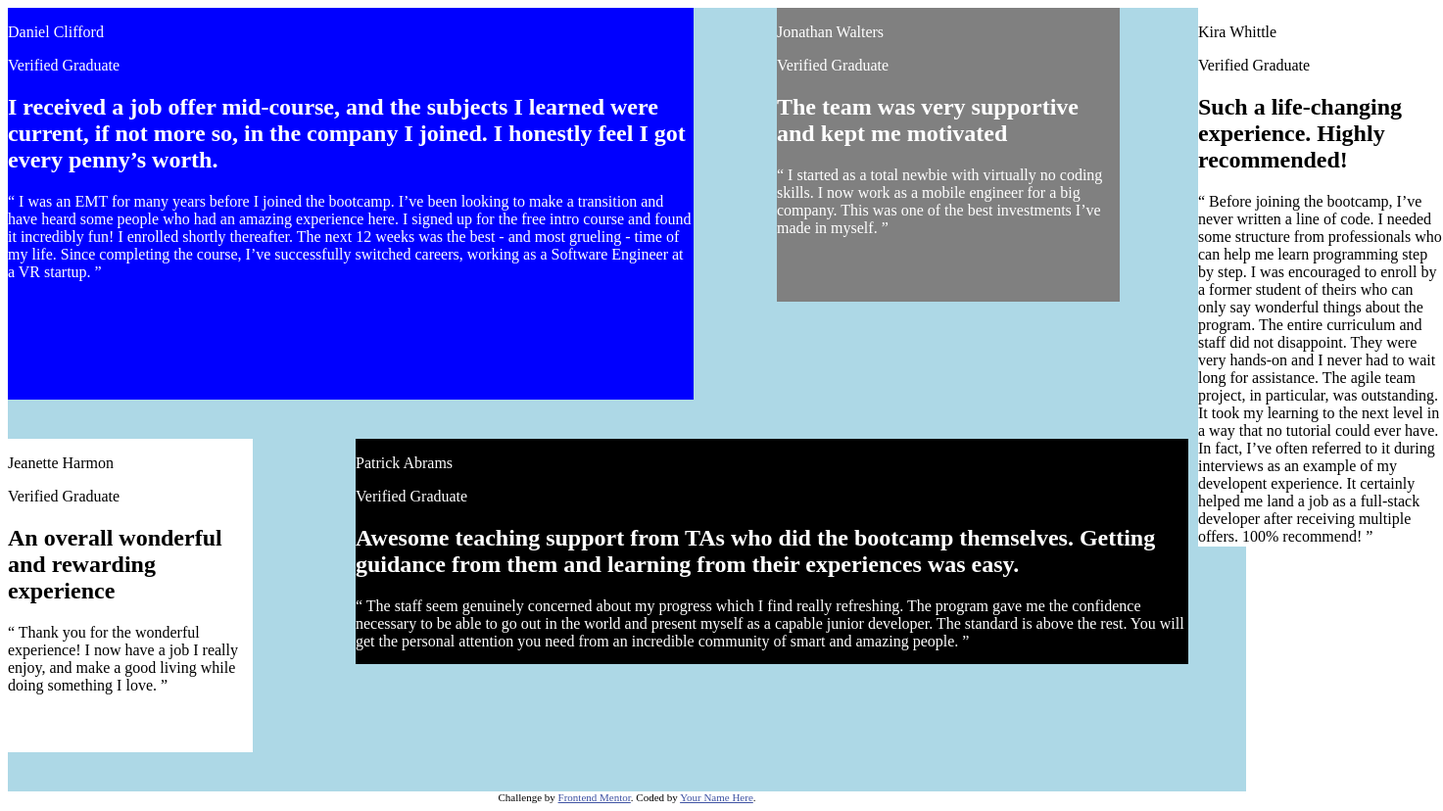
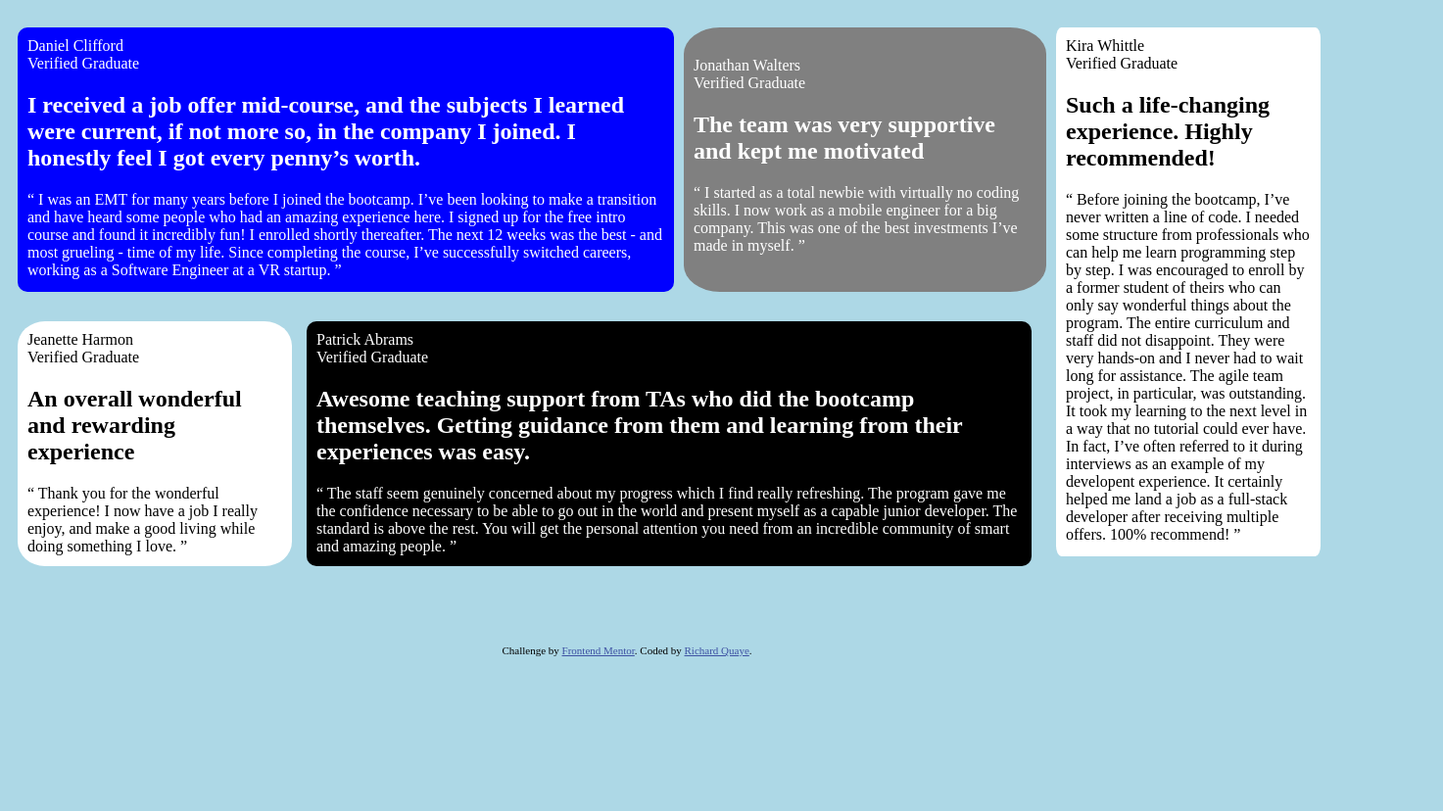
Before and after one commit to Richqhae/testimonials-grid-section-main, a plain HTML site: page index.html in a window 1280 px wide. Shown: the whole page at 98% size, 1473 px wide, since content can reach past the window. After the commit the page ends 800 px from the top, so only its background shows below. Drawn offline with Linux system fonts and the light colour scheme.

Commit message:
updatel commit

```diff
--- a/index.html
+++ b/index.html
@@ -7,7 +7,7 @@
   <link rel="icon" type="image/png" sizes="32x32" href="./images/favicon-32x32.png">
   <link rel="stylesheet" href="styles.css">
 
-  <title>Frontend Mentor | [Challenge Name Here]</title>
+  <title>Frontend Mentor | Testimonial Grid </title>
 
   <!-- Feel free to remove these styles or customise in your own stylesheet 👍 -->
   <style>
@@ -108,7 +108,7 @@
 
   <div class="attribution">
     Challenge by <a href="https://www.frontendmentor.io?ref=challenge" target="_blank">Frontend Mentor</a>.
-    Coded by <a href="#">Your Name Here</a>.
+    Coded by <a href="#">Richard Quaye</a>.
   </div>
 </body>
 </html>
--- a/styles.css
+++ b/styles.css
@@ -1,7 +1,7 @@
+body{
+    background-color: lightblue;
+}
 .container {
-    background-color: lightblue;
-    width: 100%;
-    height: 100vh;
     display: grid;
     grid-template-columns: repeat(4, 1fr);
     gap: 10px;
@@ -11,42 +11,62 @@
 .con1 {
     background-color: blue;
     color: white;
-    width: 700px;
-    height: 400px;
+    width: 650px;
+    height: 250px;
+    border-radius: 10px;
     grid-column: 1/3;
     grid-row: 1/3;
+    margin: 20px 20px 20px 10px;
+    padding: 10px;
+
 }
 
 .con2 {
     background-color: gray;
     color: white;
     width: 350px;
-    height: 300px;
+    height: 230px;
+    border-radius: 10%;
     grid-column: 3;
     grid-row: 1/3;
+    margin: 20px 20px 20px -20px;
+    padding: 30px 10px 10px 10px;
 }
 
 .con3 {
     background-color: white;
-    width: 250px;
-    height: 320px;
+    width: 260px;
+    height: 230px;
+    border-radius: 10%;
     grid-column: 1/3;
     grid-row: 5;
+    margin: -120px 30px 50px 10px;
+    padding: 10px;
 }
 
 .con4 {
     background-color: black;
     color: white;
-    width: 850px;
+    width: 720px;
     height: 230px;
+    border-radius: 10px;
     grid-column: 2/4;
     grid-row: 5/6;
+    margin: -120px 10px 20px -50px ;
+    padding: 10px;
 }
 
 .con5 {
     background-color: white;
     width: 250px;
-    height: 550px;
+    height: 520px;
+    border-radius: 2%;
     grid-column: 4;
     grid-row: 1/7;
+    margin: 20px 20px 20px -20px;
+    padding: 10px;
 }
+
+p{
+    margin: 0 ;
+}
```
